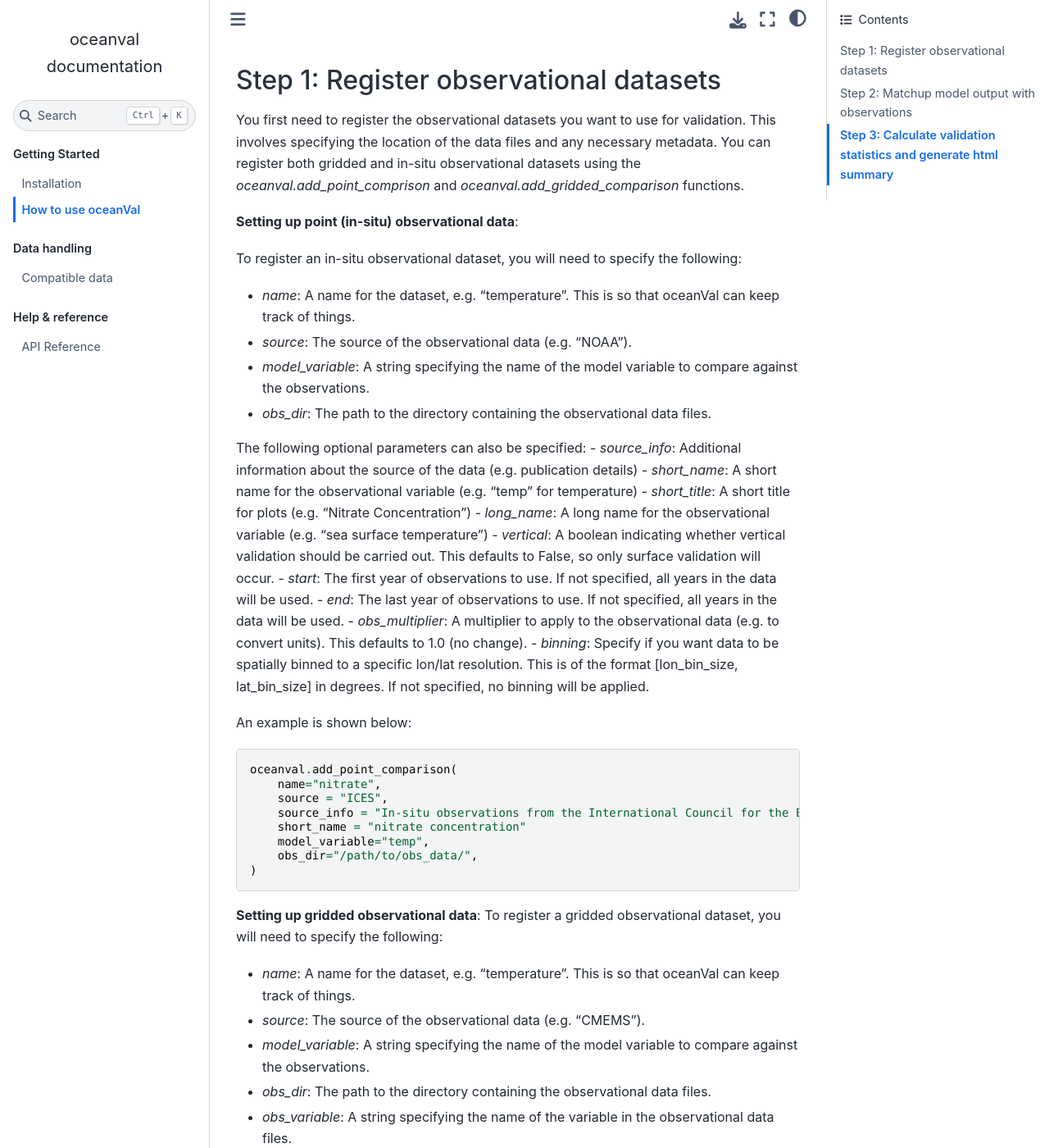
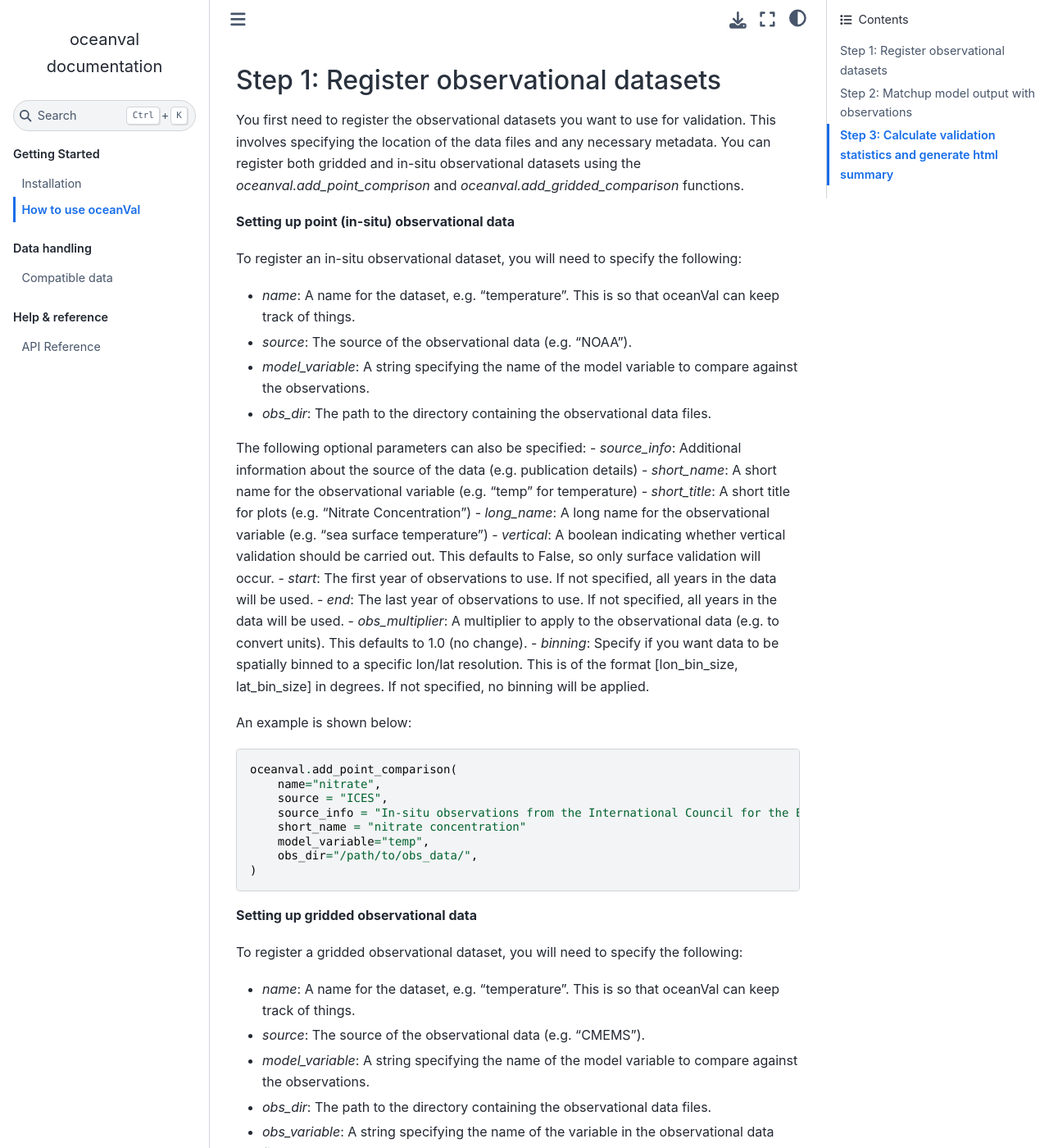
Before and after one commit to pmlmodelling/oceanVal, a Sphinx documentation site: the page built from docs/source/how_to_use.rst, in a window 1280 px wide and 1400 px high, scrolled down 279 px. Shown: the whole window at 82% size. Built offline with Sphinx 7.4.7 and the Sphinx Book theme 1.1.4, drawn with Linux system fonts in a browser that asks for light colours.

Commit message:
further rst formatting

```diff
--- a/docs/source/how_to_use.rst
+++ b/docs/source/how_to_use.rst
@@ -14,7 +14,7 @@ You first need to register the observational datasets you want to use for valida
 This involves specifying the location of the data files and any necessary metadata.
 You can register both gridded and in-situ observational datasets using the `oceanval.add_point_comprison` and `oceanval.add_gridded_comparison` functions.
 
-**Setting up point (in-situ) observational data**:
+**Setting up point (in-situ) observational data**
 
 To register an in-situ observational dataset, you will need to specify the following:
 
@@ -49,7 +49,8 @@ An example is shown below:
 
 
 
-**Setting up gridded observational data**:
+**Setting up gridded observational data**
+
 To register a gridded observational dataset, you will need to specify the following:
 
 - `name`: A name for the dataset, e.g. "temperature". This is so that oceanVal can keep track of things.
```
